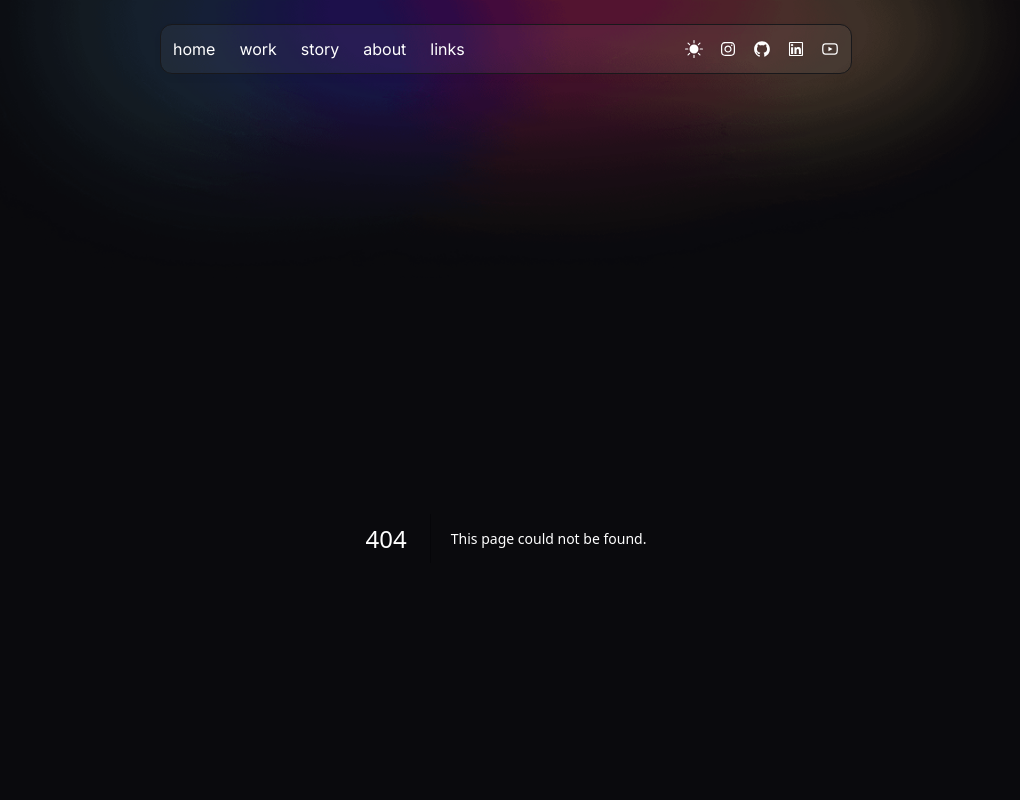
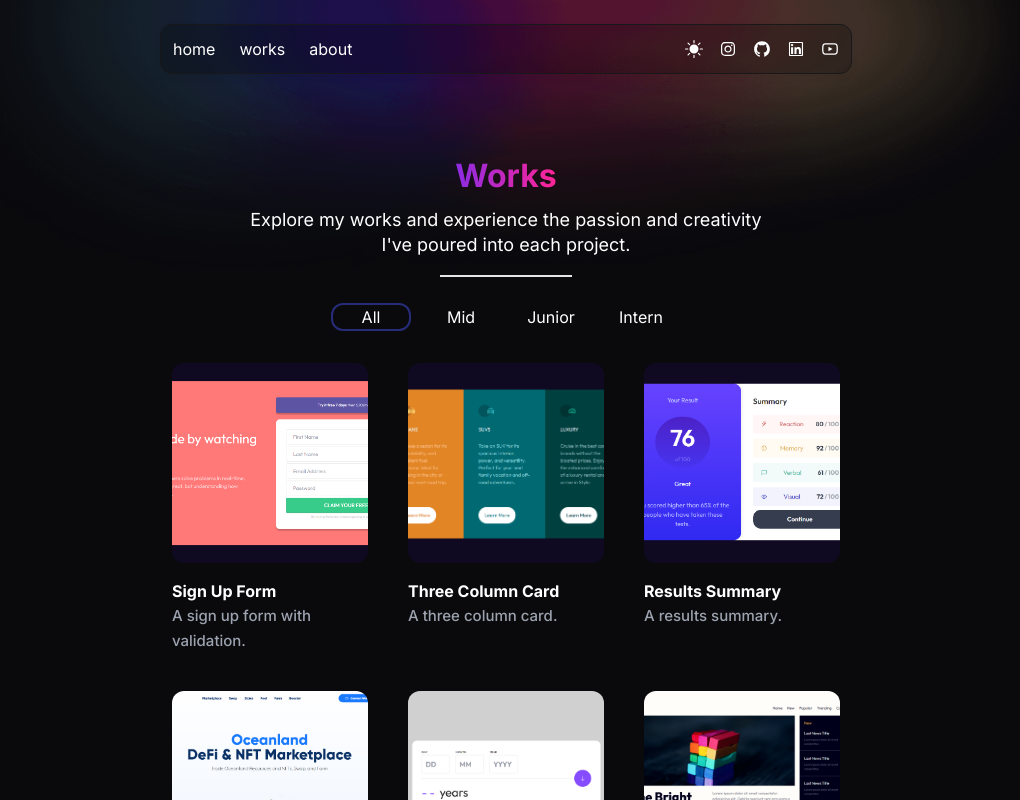
Before and after one commit to aliblackeye/alikaragoz.site, a Next.js app: page /works/all in a window 1280 px wide. Before the commit this address had no page. Shown: the top 800 px of the page, without its empty margins (134-1154 px from the left). Built offline with nearby package versions, Linux system fonts and the light colour scheme.

Commit message:
feature: works page finished

```diff
--- a/app/about/page.jsx
+++ b/app/about/page.jsx
@@ -1,3 +1,21 @@
+"use client";
+
+import { motion } from "framer-motion";
+
+// Components
+import PageInfo from "@/components/PageInfo";
+
 export default function AboutPage() {
-  return <div>AboutPage</div>;
+  return (
+    <motion.div
+      initial={{ opacity: 0, translateY: 20 }}
+      animate={{ opacity: 1, translateY: 0 }}
+      className="about-page"
+    >
+      <PageInfo
+        title="About"
+        description="It's not that difficult to find my contact information by searching aliblackeye. Know little more about me here"
+      />
+    </motion.div>
+  );
 }
--- a/app/globals.scss
+++ b/app/globals.scss
@@ -11,6 +11,21 @@
 
 body {
   position: relative;
+
+  &::-webkit-scrollbar-track {
+    -webkit-box-shadow: inset 0 0 6px rgba(0, 0, 0, 0.3);
+    background-color: #f5f5f5;
+  }
+  &::-webkit-scrollbar {
+    width: 10px;
+    background-color: #f5f5f5;
+  }
+
+  &::-webkit-scrollbar-thumb {
+    background-color: #ccc;
+    border: 2px solid #666;
+    border-radius: 12px;
+  }
 }
 
 html {
@@ -18,10 +33,23 @@ html {
     body {
       color: white;
       background-color: rgb(10, 10, 13);
+
+      &::-webkit-scrollbar-track {
+        background-color: #444;
+      }
+
+      &::-webkit-scrollbar-thumb {
+        background-color: #000;
+        border: 2px solid #666;
+      }
     }
 
     .hamburger-menu {
       background-color: black;
+    }
+
+    .navbar {
+      background-color: rgba(0, 0, 0, 0.2);
     }
   }
   &.light {
@@ -43,11 +71,44 @@ html {
 .container {
   @apply mx-auto px-4  max-w-[724px] w-full py-6;
 }
+.page-info {
+  text-align: center;
+  display: flex;
+  flex-direction: column;
+  align-items: center;
+  gap: 8px;
+  padding: 16px;
+  line-height: 1.4;
+
+  h1 {
+    font-size: 32px;
+    font-weight: 700;
+    background-image: linear-gradient(
+      90deg,
+      rgb(140, 44, 227) 0%,
+      rgb(255, 36, 150) 100%
+    );
+    background-clip: text;
+    -webkit-text-fill-color: transparent;
+  }
+
+  p {
+    font-size: 18px;
+    max-width: 516px;
+  }
+
+  .divider {
+    border: 1px solid #e5e5e5;
+    width: 20%;
+    margin: 10px 0;
+  }
+}
 
 li {
   @apply list-none;
 }
 
+/* Pages */
 .home-page {
   .swiper {
     -webkit-mask-image: linear-gradient(
@@ -71,6 +132,56 @@ li {
   }
 }
 
+.works-page {
+  .levels {
+    justify-content: center;
+    align-items: center;
+    display: flex;
+    gap: 10px;
+    margin-bottom: 20px;
+
+    .level {
+      max-width: 80px;
+      width: 100%;
+      text-align: center;
+      &.active {
+        padding-inline: 12px;
+        border-radius: 12px;
+        border: 2px solid #262c78;
+      }
+    }
+  }
+
+  .work-list {
+    display: flex;
+    flex-direction: column;
+    gap: 10px;
+
+    @media (min-width: 768px) {
+      flex-direction: row;
+      flex-wrap: wrap;
+      gap: 16px;
+
+      .work-item-wrapper {
+        max-width: 220px;
+      }
+    }
+  }
+}
+
+.about-page {
+  .page-info {
+    h1 {
+      background-image: linear-gradient(
+        90deg,
+        rgb(23, 176, 227) 0%,
+        rgb(244, 110, 7) 100%
+      );
+    }
+  }
+}
+
+/* Others */
 .gradient-hover {
   position: relative;
   padding: 12px;
@@ -81,10 +192,8 @@ li {
   height: 100%;
 
   .description {
-
     @media (min-width: 768px) {
       max-width: 200px;
-
     }
   }
 
--- a/app/home/page.jsx
+++ b/app/home/page.jsx
@@ -7,6 +7,8 @@ import { Autoplay } from "swiper/modules"; */
 
 // Components
 import Works from "@/components/Works";
+
+import { motion } from "framer-motion";
 
 const technologies = [
   {
@@ -87,7 +89,11 @@ const juniorWorks = [
 
 export default function Home() {
   return (
-    <div className="home-page">
+    <motion.div
+      initial={{ opacity: 0, translateY: 20 }}
+      animate={{ opacity: 1, translateY: 0 }}
+      className="home-page"
+    >
       <div className="profile-wrapper">
         <div className="profile-wrapper-top">
           <Image
@@ -152,6 +158,12 @@ export default function Home() {
         title="Mid Works"
         href="/works/mid"
       /> */}
+
+      <Works
+        title="Mid Works"
+        workItems={juniorWorks}
+        href="/works/mid"
+      />
       <Works
         title="Junior Works"
         workItems={juniorWorks}
@@ -162,6 +174,6 @@ export default function Home() {
         href="/works/intern"
         workItems={internWorks}
       />
-    </div>
+    </motion.div>
   );
 }
--- a/app/links/page.jsx
+++ /dev/null
@@ -1,3 +0,0 @@
-export default function LinksPage() {
-  return <div>LinksPage</div>;
-}
--- a/app/story/page.jsx
+++ /dev/null
@@ -1,3 +0,0 @@
-export default function StoryPage() {
-  return <div>StoryPage</div>;
-}
--- a/app/work/page.jsx
+++ /dev/null
@@ -1,3 +0,0 @@
-export default function WorkPage() {
-  return <div>WorkPage</div>;
-}
--- /dev/null
+++ b/app/works/[level]/WorkItem.jsx
@@ -0,0 +1,50 @@
+import React from "react";
+
+import Image from "next/image";
+import Link from "next/link";
+import { motion } from "framer-motion";
+
+export default function WorkItem({project}) {
+  return (
+    <motion.div
+      variants={{
+        hidden: { y: 20, opacity: 0 },
+        visible: {
+          y: 0,
+          opacity: 1,
+        },
+      }}
+      className="work-item-wrapper"
+    >
+      <Link
+        href={project.href}
+        className="work-item"
+        target="_blank"
+      >
+        <div
+          className="gradient-hover
+    "
+        >
+          <div className="image">
+            <Image
+              src={project.image}
+              alt="work"
+              width={200}
+              height={200}
+            />
+          </div>
+          <div className="mt-2">
+            <div className="title">
+              <span className="text-md font-bold">{project.title}</span>
+            </div>
+            <div className="description">
+              <span className="text-[15px] text-gray-400 font-medium">
+                {project.description}
+              </span>
+            </div>
+          </div>
+        </div>
+      </Link>
+    </motion.div>
+  );
+}
--- /dev/null
+++ b/app/works/[level]/page.jsx
@@ -0,0 +1,149 @@
+"use client";
+import Link from "next/link";
+
+import { motion } from "framer-motion";
+
+import PageInfo from "@components/PageInfo";
+import WorkItem from "./WorkItem";
+
+export default function WorkPage({ params }) {
+  const { level } = params;
+
+  const midProjects = [
+    {
+      title: "Fake For Me",
+      description: "JsonGPT supported fake data generator.",
+      image: "/intern-works/1.png",
+      href: "https://fakefor.me/",
+    },
+    {
+      title: "Digital Hive",
+      description: "My startup company website.",
+      image: "/intern-works/2.png",
+      href: "https://hive-digital.vercel.app/",
+    },
+
+    {
+      title: "Results Summary",
+      description: "A results summary.",
+      image: "/intern-works/3.png",
+      href: "https://alikaragoz-projects.vercel.app/intern/results-summary",
+    },
+  ];
+
+  const juniorProjects = [
+    {
+      title: "Oceanland Clone",
+      description: "A NFT marketplace clone named Oceanland.",
+      image: "/junior-works/1.png",
+      href: "https://aliblackeye-oceanland-clone.netlify.app/",
+    },
+    {
+      title: "Age Calculator",
+      description: "A simple age calculator.",
+      image: "/junior-works/2.png",
+      href: "https://alikaragoz-projects.vercel.app/junior/age-calculator",
+    },
+    {
+      title: "News Page",
+      description: "A news page.",
+      image: "/junior-works/3.png",
+      href: "https://alikaragoz-projects.vercel.app/junior/news-page",
+    },
+  ];
+
+  const internProjects = [
+    {
+      title: "Sign Up Form",
+      description: "A sign up form with validation.",
+      image: "/intern-works/1.png",
+      href: "https://alikaragoz-projects.vercel.app/intern/sign-up-form",
+    },
+    {
+      title: "Three Column Card",
+      description: "A three column card.",
+      image: "/intern-works/2.png",
+      href: "https://alikaragoz-projects.vercel.app/intern/three-column-card",
+    },
+
+    {
+      title: "Results Summary",
+      description: "A results summary.",
+      image: "/intern-works/3.png",
+      href: "https://alikaragoz-projects.vercel.app/intern/results-summary",
+    },
+  ];
+
+  return (
+    <motion.div
+      initial={{ opacity: 0, translateY: 20 }}
+      animate={{ opacity: 1, translateY: 0 }}
+      className="works-page"
+    >
+      <PageInfo
+        title="Works"
+        description="Explore my works and experience the passion and creativity I've poured into each project."
+      />
+
+      <div className="levels">
+        <Link
+          href={"/works/all"}
+          className={`level ${level === "all" ? "active" : ""}`}
+        >
+          All
+        </Link>
+        <Link
+          href={"/works/mid"}
+          className={`level ${level === "mid" ? "active" : ""}`}
+        >
+          Mid
+        </Link>
+        <Link
+          href={"/works/junior"}
+          className={`level ${level === "junior" ? "active" : ""}`}
+        >
+          Junior
+        </Link>
+        <Link
+          href={"/works/intern"}
+          className={`level ${level === "intern" ? "active" : ""}`}
+        >
+          Intern
+        </Link>
+      </div>
+
+      <div className="work-list">
+        {level === "intern" &&
+          internProjects.map((project, index) => (
+            <WorkItem
+              project={project}
+              key={index}
+            />
+          ))}
+        {level === "junior" &&
+          juniorProjects.map((project, index) => (
+            <WorkItem
+              project={project}
+              key={index}
+            />
+          ))}
+        {level === "mid" &&
+          midProjects.map((project, index) => (
+            <WorkItem
+              project={project}
+              key={index}
+            />
+          ))}
+        {level === "all" &&
+          [...internProjects, ...juniorProjects, ...midProjects].map(
+            (project, index) => (
+              <WorkItem
+                project={project}
+                key={index}
+              />
+            )
+          )}
+      </div>
+    </motion.div>
+  );
+}
--- a/components/Header.jsx
+++ b/components/Header.jsx
@@ -19,20 +19,13 @@ const links = [
     label: "home",
   },
   {
-    href: "/work",
-    label: "work",
+    href: "/works/all",
+    label: "works",
   },
-  {
-    href: "/story",
-    label: "story",
-  },
+
   {
     href: "/about",
     label: "about",
-  },
-  {
-    href: "/links",
-    label: "links",
   },
 ];
 
@@ -94,7 +87,7 @@ export default function Header() {
 
   return (
     <header>
-      <nav className="navbar flex relative justify-end md:!opacity-100 md:!visible  md:justify-between items-start md:items-center text-white bg-white/5 drop-shadow-md border border-zinc-900 rounded-xl p-3 mb-16">
+      <nav className="navbar flex relative justify-end md:!opacity-100 md:!visible  md:justify-between items-start md:items-center text-white drop-shadow-md border border-zinc-900 rounded-xl p-3 mb-16">
         <div className="header-left gap-6 md:!opacity-100 md:!visible !hidden md:!flex md:!justify-start">
           {links.map((link, index) => (
             <Link
--- /dev/null
+++ b/components/PageInfo.jsx
@@ -0,0 +1,15 @@
+const exampleDesc = `Lorem ipsum dolor sit amet consectetur adipisicing elit. Quisquam`;
+
+export default function PageInfo({
+  title = "Title",
+  description = exampleDesc,
+}) {
+  return (
+    <div className="page-info">
+      <h1>{title}</h1>
+      <p>{description}</p>
+
+      <div className="divider"></div>
+    </div>
+  );
+}
```
Also changed, not shown: public/intern-works/foto sdfhdsh.png (added).
